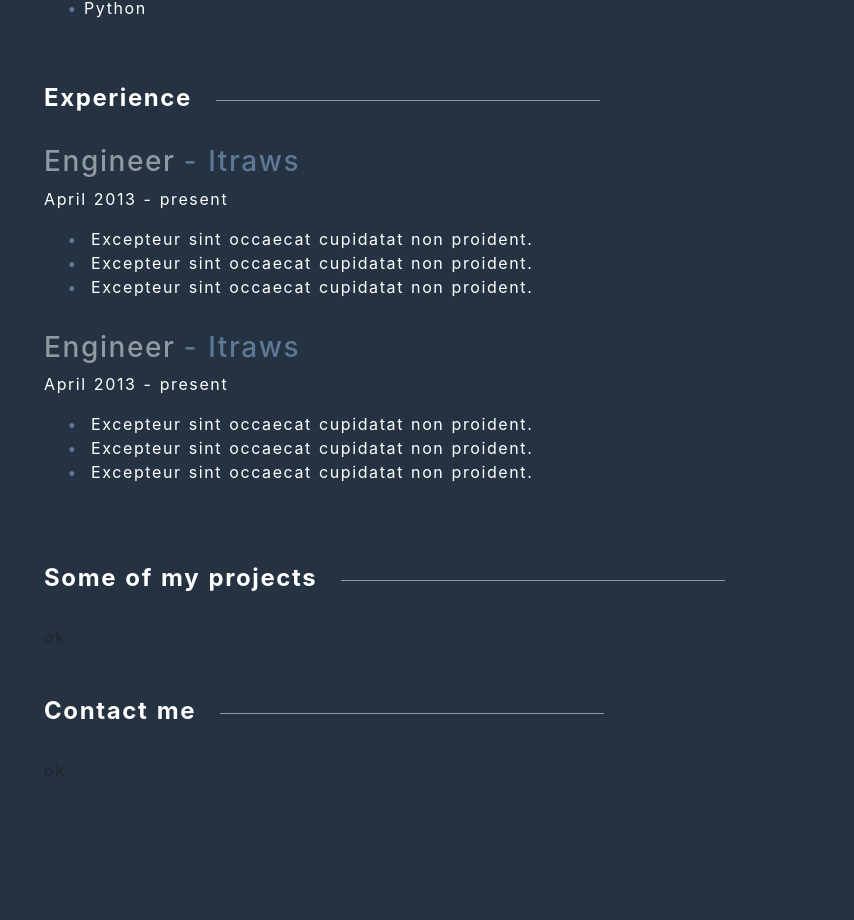
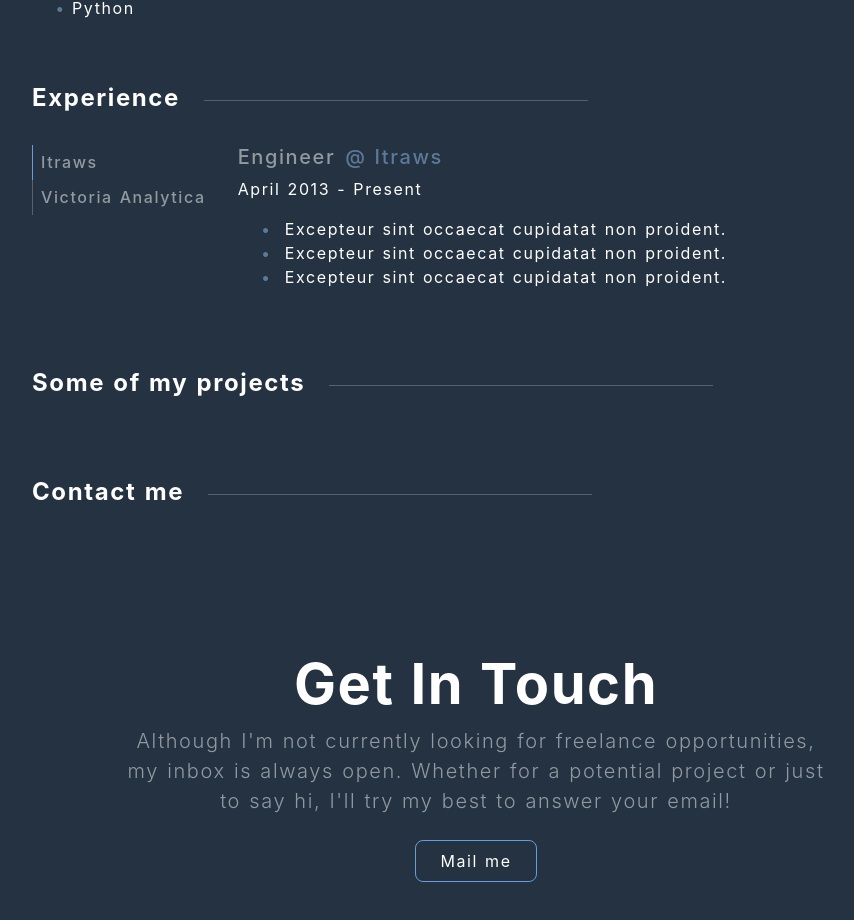
Before and after one commit to cmoleka/personal-portfolio-v2, a Nuxt app: page / in a window 1280 px wide. Shown: the part 1114-2034 px from the top of the page, without its empty margins (164-1018 px from the left). Before the commit the page ends 1896 px from the top, so only its background shows below. Built offline with nearby package versions, Linux system fonts and the light colour scheme.

Commit message:
dev(changes): Finalized the experience component with a dynamic Tab.

```diff
--- /dev/null
+++ b/components/Button.vue
@@ -0,0 +1,30 @@
+<template>
+  <div class="Button__Container">
+    <slot name="Button__Text" />
+  </div>
+</template>
+
+<style lang="css" scoped>
+.Button__Container {
+  display: flex;
+  justify-content: center;
+  align-items: center;
+}
+.Button__Style {
+  background: transparent;
+  border: 0.1em solid #649edd;
+  border-radius: 0.5em;
+  cursor: pointer;
+  text-decoration: none;
+}
+.Button__Style:hover {
+  border: 0.1em solid #ffffff;
+  transition: 0.25s;
+  text-decoration: none;
+  color: #649edd;
+}
+.Button__Container > a {
+  text-decoration: none;
+  color: #ffffff;
+}
+</style>
--- a/components/Headline.vue
+++ b/components/Headline.vue
@@ -5,6 +5,7 @@
       <slot name="intro__name"></slot>
       <slot name="intro__work"></slot>
       <slot name="intro__paragraphe"></slot>
+      <slot />
     </div>
   </div>
 </template>
@@ -18,6 +19,7 @@
   width: 80%;
 }
 .headline__container {
+  width: 100%;
   padding-top: 4rem;
   padding-bottom: 4rem;
 }
--- a/components/Section.vue
+++ b/components/Section.vue
@@ -31,7 +31,7 @@
 .section__container {
 }
 hr {
-  border-top: 1px solid rgba(255, 255, 255, 0.5);
+  border-top: 1px solid rgba(255, 255, 255, 0.233);
   width: 24rem;
 }
 .sectionTitle {
@@ -56,6 +56,7 @@
   width: 100%;
   display: flex;
   align-items: flex-start;
+  justify-content: space-between;
 }
 .section__content__left {
   max-width: 55%;
--- /dev/null
+++ b/components/SectionProjects.vue
@@ -0,0 +1,19 @@
+<template>
+  <div class="Projects__Container">
+    <projects-featured> </projects-featured>
+    <projects-single> </projects-single>
+  </div>
+</template>
+
+<script>
+import ProjectsFeatured from '~/components/SectionProjectsFeatured.vue'
+import ProjectsSingle from '~/components/SectionProjectsSingle.vue'
+export default {
+  components: {
+    ProjectsFeatured,
+    ProjectsSingle
+  }
+}
+</script>
+
+<style lang="css" scoped></style>
--- /dev/null
+++ b/components/SectionProjectsFeatured.vue
@@ -0,0 +1,18 @@
+<template>
+  <div class="Projects__Featured__Container">
+    <div class="Projects__Featured__Image"></div>
+    <div class="Projects_Featured_Details">
+      <slot name="Featured__Status" />
+      <slot name="Featured__Title" />
+      <slot name="Featured__Description" />
+      <slot name="Featured__Technologies" />
+      <slot name="Featured__Links" />
+    </div>
+  </div>
+</template>
+
+<script>
+export default {}
+</script>
+
+<style lang="css" scoped></style>
--- /dev/null
+++ b/components/SectionProjectsSingle.vue
@@ -0,0 +1,16 @@
+<template>
+  <div class="Projects__Single__Container">
+    <div class="Projects_Single_Details">
+      <slot name="Single__Title" />
+      <slot name="Single__Description" />
+      <slot name="Single__Technologies" />
+      <slot name="Single__Links" />
+    </div>
+  </div>
+</template>
+
+<script>
+export default {}
+</script>
+
+<style lang="css" scoped></style>
--- a/components/SectionWorkExperience.vue
+++ b/components/SectionWorkExperience.vue
@@ -1,11 +1,9 @@
 <template>
   <div class="work__container pb-3">
-    <div class="work__title">
-      <slot name="work__position" />
-      <slot name="work__company_name" />
+    <div class="work__tabs--container">
+      <slot name="work__company_name--tab" />
     </div>
-    <slot name="work__time" />
-    <slot name="work__tasks" />
+    <slot name="work__details" />
   </div>
 </template>
 
@@ -16,6 +14,27 @@
 <style lang="css" scoped>
 .work__container {
   width: 100%;
+  display: flex;
+  align-items: flex-start;
+  justify-content: flex-start;
+}
+.work__tab {
+  cursor: pointer;
+  display: block;
+  border-left: 0.1em solid rgba(255, 255, 255, 0.233);
+}
+.work__tab__active {
+  border-left: 0.1em solid #649edd !important;
+}
+
+.work__tab__display {
+  display: block !important;
+  transition: 1s;
+}
+.work__tabs--container > .work__company_name:hover {
+  background-color: #18212b;
+  transition: 0.5s;
+  color: #5d7997 !important;
 }
 .work__title {
   width: 100%;
@@ -23,12 +42,23 @@
   align-items: flex-start;
   justify-content: baseline;
 }
+.work__details {
+  align-items: flex-start;
+  display: none;
+}
+.work__tabs--container > .work__company_name {
+  color: rgba(255, 255, 255, 0.5);
+  font-size: 1em;
+  padding: 0.25em 0.5em;
+}
 .work__company_name {
   color: #5d7997;
+  font-size: 1.25rem;
 }
-.work__company_name:before {
-  content: '-';
+.work__title > .work__company_name:before {
+  content: '@';
   display: inline-block;
+  margin-left: 0.5em;
 }
 .section__list {
   list-style: none;
--- a/layouts/default.vue
+++ b/layouts/default.vue
@@ -1,5 +1,5 @@
 <template>
-  <div class="container">
+  <div class="container-fluid">
     <navigation />
     <nuxt />
   </div>
--- a/package.json
+++ b/package.json
@@ -2,7 +2,7 @@
   "name": "V2",
   "version": "1.0.0",
   "description": "Personal website V2",
-  "author": "CArlo Moleka",
+  "author": "Carlo Moleka",
   "private": true,
   "scripts": {
     "dev": "nuxt",
--- a/pages/index.vue
+++ b/pages/index.vue
@@ -63,48 +63,38 @@
       </h1>
       <div slot="section__content">
         <SectionWorkExperience>
-          <h1 slot="work__position" class="work__position h3 text-white-50">
-            Engineer
-          </h1>
-          <h2 slot="work__company_name" class="work__company_name h3 ml-2">
-            Itraws
+          <h2
+            slot="work__company_name--tab"
+            v-for="work in workExperienceData"
+            v-on:click.prevent="setActive(work.companyName)"
+            :class="{ work__tab__active: isActive(work.companyName) }"
+            class="work__company_name work__tab mb-0 py-2"
+          >
+            {{ work.companyName }}
           </h2>
-          <p slot="work__time" class="text-white">
-            April 2013 - present
-          </p>
-          <ul slot="work__tasks" class="section__list">
-            <li class="text-white">
-              Excepteur sint occaecat cupidatat non proident.
-            </li>
-            <li class="text-white">
-              Excepteur sint occaecat cupidatat non proident.
-            </li>
-            <li class="text-white">
-              Excepteur sint occaecat cupidatat non proident.
-            </li>
-          </ul>
-        </SectionWorkExperience>
-        <SectionWorkExperience>
-          <h1 slot="work__position" class="work__position h3 text-white-50">
-            Engineer
-          </h1>
-          <h2 slot="work__company_name" class="work__company_name h3 ml-2">
-            Itraws
-          </h2>
-          <p slot="work__time" class="text-white">
-            April 2013 - present
-          </p>
-          <ul slot="work__tasks" class="section__list">
-            <li class="text-white">
-              Excepteur sint occaecat cupidatat non proident.
-            </li>
-            <li class="text-white">
-              Excepteur sint occaecat cupidatat non proident.
-            </li>
-            <li class="text-white">
-              Excepteur sint occaecat cupidatat non proident.
-            </li>
-          </ul>
+          <div
+            slot="work__details"
+            v-for="work in workExperienceData"
+            :class="{ work__tab__display: isActive(work.companyName) }"
+            class="work__details ml-4"
+          >
+            <div class="work__title">
+              <h1 class="work__position h5 text-white-50">
+                {{ work.position }}
+              </h1>
+              <h2 class="work__company_name">
+                {{ work.companyName }}
+              </h2>
+            </div>
+            <p class="text-white">
+              {{ work.time }}
+            </p>
+            <ul class="section__list">
+              <li v-for="task in work.tasks" class="text-white">
+                {{ task }}
+              </li>
+            </ul>
+          </div>
         </SectionWorkExperience>
       </div>
     </section-component>
@@ -113,7 +103,7 @@
         Some of my projects
       </h1>
       <div slot="section__content">
-        ok
+        <projects> </projects>
       </div>
     </section-component>
     <section-component>
@@ -121,7 +111,26 @@
         Contact me
       </h1>
       <div slot="section__content">
-        ok
+        <headline>
+          <h2
+            slot="intro__name"
+            class="text-white text-center display-4 font-weight-bold text-capitalize"
+          >
+            Get in touch
+          </h2>
+          <p slot="intro__paragraphe" class="text-white-50 text-center lead ">
+            Although I'm not currently looking for freelance opportunities, my
+            inbox is always open. Whether for a potential project or just to say
+            hi, I'll try my best to answer your email!
+          </p>
+          <button-component>
+            <a slot="Button__Text" href="mailto:cmoleka@icloud.com">
+              <p class="py-2 px-4 mb-0 Button__Style mt-2">
+                Mail me
+              </p>
+            </a>
+          </button-component>
+        </headline>
       </div>
     </section-component>
   </div>
@@ -131,11 +140,51 @@
 import Headline from '~/components/Headline.vue'
 import SectionComponent from '~/components/Section.vue'
 import SectionWorkExperience from '~/components/SectionWorkExperience'
+import ButtonComponent from '~/components/Button.vue'
+import Projects from '~/components/SectionProjects.vue'
 export default {
   components: {
     Headline,
     SectionComponent,
-    SectionWorkExperience
+    SectionWorkExperience,
+    ButtonComponent,
+    Projects
+  },
+  data() {
+    return {
+      activeWork: 'Itraws',
+      workExperienceData: [
+        {
+          companyName: 'Itraws',
+          position: 'Engineer',
+          time: 'April 2013 - Present',
+          tasks: [
+            'Excepteur sint occaecat cupidatat non proident.',
+            'Excepteur sint occaecat cupidatat non proident.',
+            'Excepteur sint occaecat cupidatat non proident.'
+          ]
+        },
+        {
+          companyName: 'Victoria Analytica',
+          position: 'Data Analyst',
+          time: 'April 2019 - Present',
+          tasks: [
+            'Excepteur sint occaecat cupidatat non proident.',
+            'Excepteur sint occaecat cupidatat non proident.',
+            'Excepteur sint occaecat cupidatat non proident.'
+          ]
+        }
+      ]
+    }
+  },
+  computed: {},
+  methods: {
+    isActive(work) {
+      return this.activeWork === work
+    },
+    setActive(work) {
+      this.activeWork = work
+    }
   }
 }
 </script>
```
